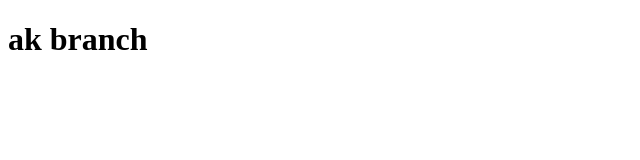
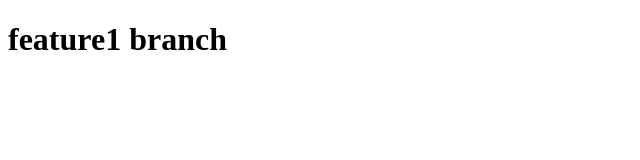
Before and after one commit to akashpl99/backcheck, a plain HTML site: page index.html in a window 1280 px wide. Shown: the whole page, without its empty margins (0-640 px from the left). Drawn offline with Linux system fonts and the light colour scheme.

Commit message:
firstcommit

```diff
--- a/index.html
+++ b/index.html
@@ -8,7 +8,7 @@
 </head>
 
 <body>
-    <h1> ak branch </h1>
+    <h1> feature1  branch </h1>
 
 </body>
 
```
